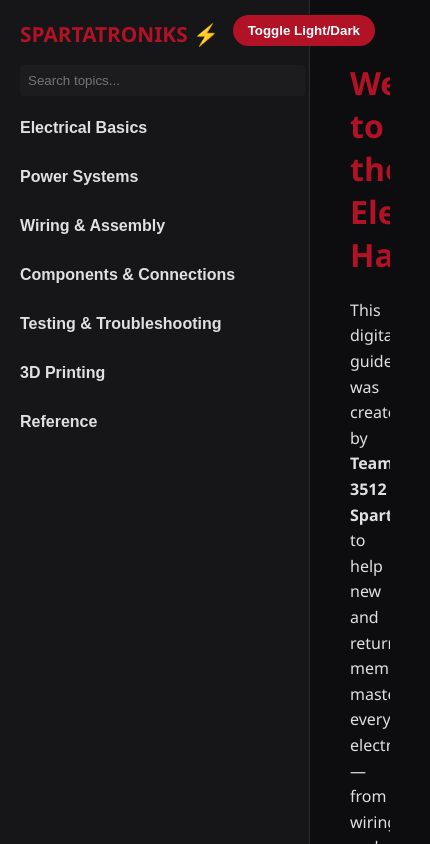
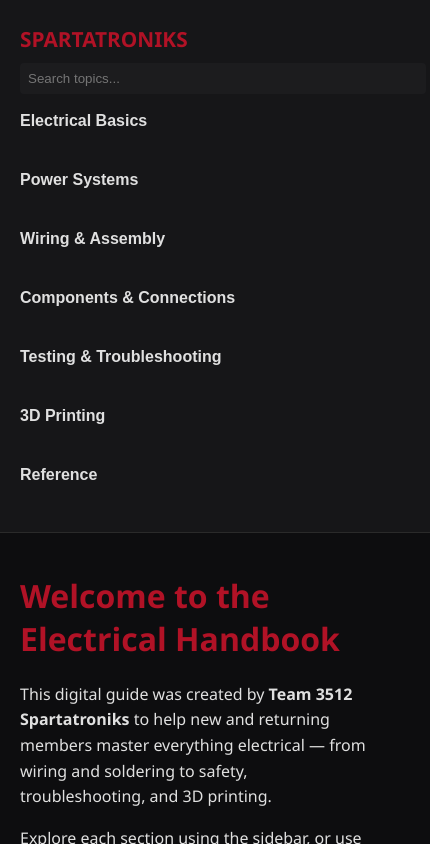
Before and after one commit to VinCENTs11/Electrical-Manual, a plain HTML site: page index.html in a window 390 px wide. Shown: the whole page, 430 px wide, since content can reach past the window. Drawn offline with Linux system fonts and the light colour scheme.

Commit message:
Add files via upload

```diff
--- a/index.html
+++ b/index.html
@@ -8,7 +8,7 @@
 </head>
 <body>
 <div class="sidebar">
-  <h2>Spartatroniks ⚡</h2>
+  <h2>Spartatroniks </h2>
   <input type="text" id="search" placeholder="Search topics...">
   <div id="menu">
     <div class="section">
--- a/style.css
+++ b/style.css
@@ -17,6 +17,7 @@ body {
   background: var(--dark-bg);
   color: var(--dark-text);
   transition: background 0.3s, color 0.3s;
+  overflow-x: hidden;
 }
 
 body.light {
@@ -33,6 +34,7 @@ body.light {
   padding: 20px;
   overflow-y: auto;
   transition: background 0.3s, color 0.3s;
+  flex-shrink: 0;
 }
 
 body.light .sidebar {
@@ -64,6 +66,7 @@ body.light .sidebar input {
 }
 
 .section { margin-bottom: 15px; }
+
 .section button {
   background: none;
   border: none;
@@ -77,11 +80,13 @@ body.light .sidebar input {
   transition: color 0.2s;
 }
 .section button:hover { color: var(--red); }
+
 .subtopics {
-  display: none;
+  display: none; /* hidden by default */
   margin-left: 10px;
   font-size: 0.9rem;
 }
+
 .subtopics a {
   display: block;
   color: inherit;
@@ -124,3 +129,26 @@ body.light .sidebar input {
 ::-webkit-scrollbar { width: 6px; }
 ::-webkit-scrollbar-thumb { background: #444; border-radius: 3px; }
 body.light ::-webkit-scrollbar-thumb { background: #bbb; }
+
+/* Mobile adjustments */
+@media (max-width: 768px) {
+  body { flex-direction: column; }
+
+  .sidebar {
+    width: 100%;
+    height: auto;
+    display: flex;
+    flex-direction: column;
+    position: sticky;
+    top: 0;
+    z-index: 1000;
+    border-right: none;
+    border-bottom: 1px solid var(--border);
+  }
+
+  .sidebar h2, .section button, .sidebar input {
+    margin: 5px 0;
+  }
+
+  .content { padding: 20px; }
+}
```
